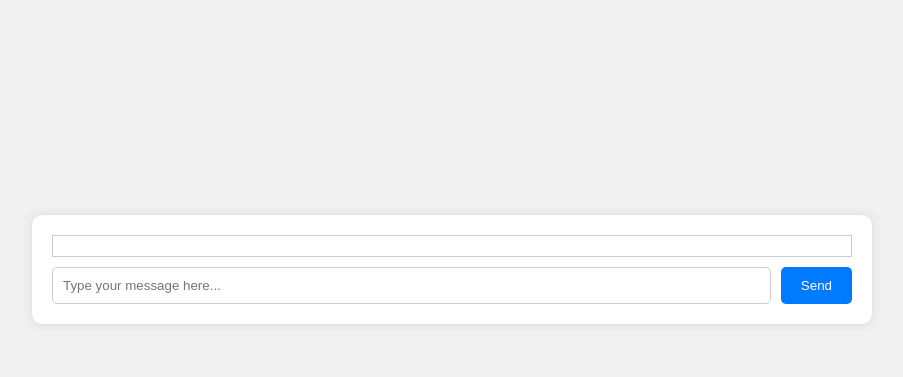
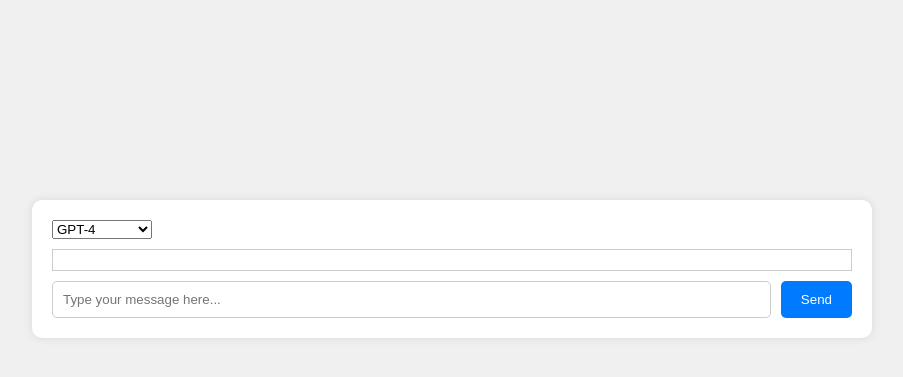
Before and after one commit to minion50000/ChatGPT-OpenAI, a FastAPI app: page / in a window 1280 px wide. Shown: the part 131-508 px from the top of the page, without its empty margins (188-1091 px from the left). Run offline with FastAPI, Linux system fonts and the light colour scheme.

Commit message:
feat: select model type

```diff
--- a/app.py
+++ b/app.py
@@ -2,7 +2,7 @@ from fastapi import FastAPI, Request
 from fastapi.responses import JSONResponse
 from fastapi.templating import Jinja2Templates
 from langchain_openai import ChatOpenAI
-from langchain_core.messages import HumanMessage, SystemMessage, AIMessage
+from langchain_core.messages import HumanMessage
 from dotenv import load_dotenv
 import os
 
@@ -19,18 +19,18 @@ templates = Jinja2Templates(directory="templates")
 async def read_root(request: Request):
     return templates.TemplateResponse("index.html", {"request": request})
 
-chat_gpt4o = ChatOpenAI(api_key=api_key, model="gpt-4o", temperature=0)
-
 @app.post("/get_response")
 async def get_response(request: Request):
     data = await request.json()
     user_input = data.get('message')
+    model_type = data.get('model', 'gpt-4')  # Default to gpt-4 if not provided
+
+    chat_gpt = ChatOpenAI(api_key=api_key, model=model_type, temperature=0)
+
     messages = [
-        HumanMessage(
-            content=user_input
-        ),
+        HumanMessage(content=user_input),
     ]
-    ai_message = chat_gpt4o.invoke(messages)
+    ai_message = chat_gpt.invoke(messages)
     return JSONResponse(content={'response': ai_message.content})
 
 if __name__ == '__main__':
--- a/templates/index.html
+++ b/templates/index.html
@@ -16,8 +16,8 @@
             background-color: #f0f0f0;
         }
         #chat-container {
-            width: 100%; /* Change to 100% to fill the screen */
-            max-width: 800px; /* Optional: set a max width */
+            width: 100%;
+            max-width: 800px;
             background: white;
             padding: 20px;
             border-radius: 10px;
@@ -38,6 +38,7 @@
         }
         #input-container {
             display: flex;
+            margin-top: 10px; /* Space above the input container */
         }
         #input-container input {
             flex: 1;
@@ -58,16 +59,24 @@
             background-color: #0056b3;
         }
         #messages {
-            max-height: 400px; /* Set a maximum height */
-            overflow-y: auto;  /* Enable vertical scrolling */
-            border: 1px solid #ccc; /* Optional: Add a border for clarity */
-            padding: 10px; /* Optional: Add some padding */
-            margin-bottom: 10px; /* Space below the message container */
+            max-height: 400px;
+            overflow-y: auto;
+            border: 1px solid #ccc;
+            padding: 10px;
+            margin-bottom: 10px;
+        }
+        #model-select {
+            margin-bottom: 10px; /* Space below the model selector */
         }
     </style>
 </head>
 <body>
     <div id="chat-container">
+        <select id="model-select">
+            <option value="gpt-4">GPT-4</option>
+            <option value="gpt-4o">GPT-4O</option>
+            <option value="gpt-4o-mini">GPT-4O Mini</option>
+        </select>
         <div id="messages"></div>
         <div id="input-container">
             <input type="text" id="user-input" placeholder="Type your message here...">
@@ -106,6 +115,7 @@
 
         async function sendMessage() {
             const userInput = document.getElementById('user-input').value;
+            const modelType = document.getElementById('model-select').value; // Get selected model type
             if (userInput.trim() === "") return;
 
             // Display user's message
@@ -119,7 +129,7 @@
                     headers: {
                         'Content-Type': 'application/json'
                     },
-                    body: JSON.stringify({ message: userInput })
+                    body: JSON.stringify({ message: userInput, model: modelType }) // Include model type
                 });
                 if (!response.ok) {
                     throw new Error('Network response was not ok');
@@ -136,7 +146,6 @@
             messageContainer.classList.add('message', type);
 
             // Format the message based on the type
-            console.log(message)
             if (type === 'user') {
                 messageContainer.innerHTML = `You: ${parseMarkdown(message)}`;
             } else if (type === 'bot') {
```
